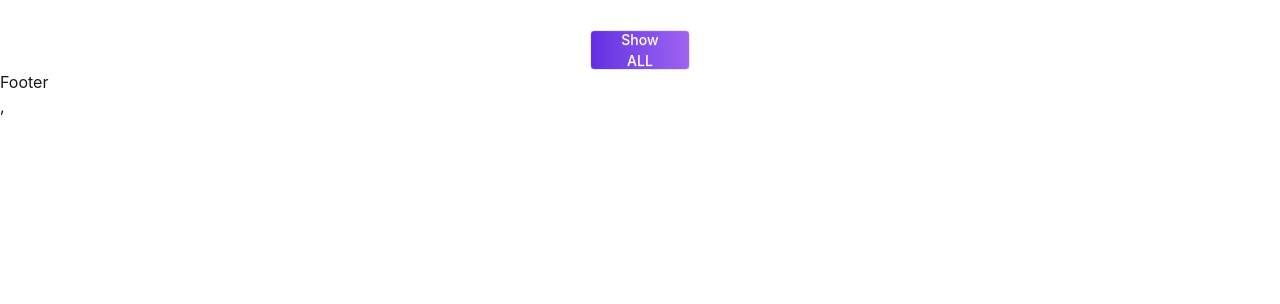
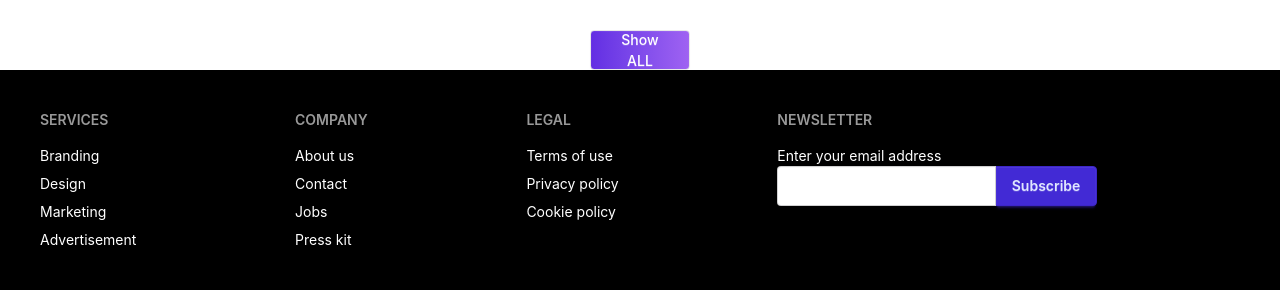
Before and after one commit to arhamchowdhury1218/react-all-apps, a React (Vite) app: page / in a window 1280 px wide. Shown: the part 2236-2540 px from the top of the page. Before the commit the page ends 2354 px from the top, so only its background shows below. Built offline with nearby package versions, Linux system fonts and the light colour scheme.

Commit message:
implemented footer

```diff
--- a/src/components/Footer/Footer.jsx
+++ b/src/components/Footer/Footer.jsx
@@ -1,7 +1,44 @@
 import React from "react";
 
 const Footer = () => {
-  return <div>Footer</div>;
+  return (
+    <footer className="footer sm:footer-horizontal bg-black text-white p-10">
+      <nav>
+        <h6 className="footer-title">Services</h6>
+        <a className="link link-hover">Branding</a>
+        <a className="link link-hover">Design</a>
+        <a className="link link-hover">Marketing</a>
+        <a className="link link-hover">Advertisement</a>
+      </nav>
+      <nav>
+        <h6 className="footer-title">Company</h6>
+        <a className="link link-hover">About us</a>
+        <a className="link link-hover">Contact</a>
+        <a className="link link-hover">Jobs</a>
+        <a className="link link-hover">Press kit</a>
+      </nav>
+      <nav>
+        <h6 className="footer-title">Legal</h6>
+        <a className="link link-hover">Terms of use</a>
+        <a className="link link-hover">Privacy policy</a>
+        <a className="link link-hover">Cookie policy</a>
+      </nav>
+      <form>
+        <h6 className="footer-title">Newsletter</h6>
+        <fieldset className="w-80">
+          <label>Enter your email address</label>
+          <div className="join">
+            <input
+              type="text"
+              placeholder="username@site.com"
+              className="input input-bordered join-item"
+            />
+            <button className="btn btn-primary join-item">Subscribe</button>
+          </div>
+        </fieldset>
+      </form>
+    </footer>
+  );
 };
 
 export default Footer;
```
